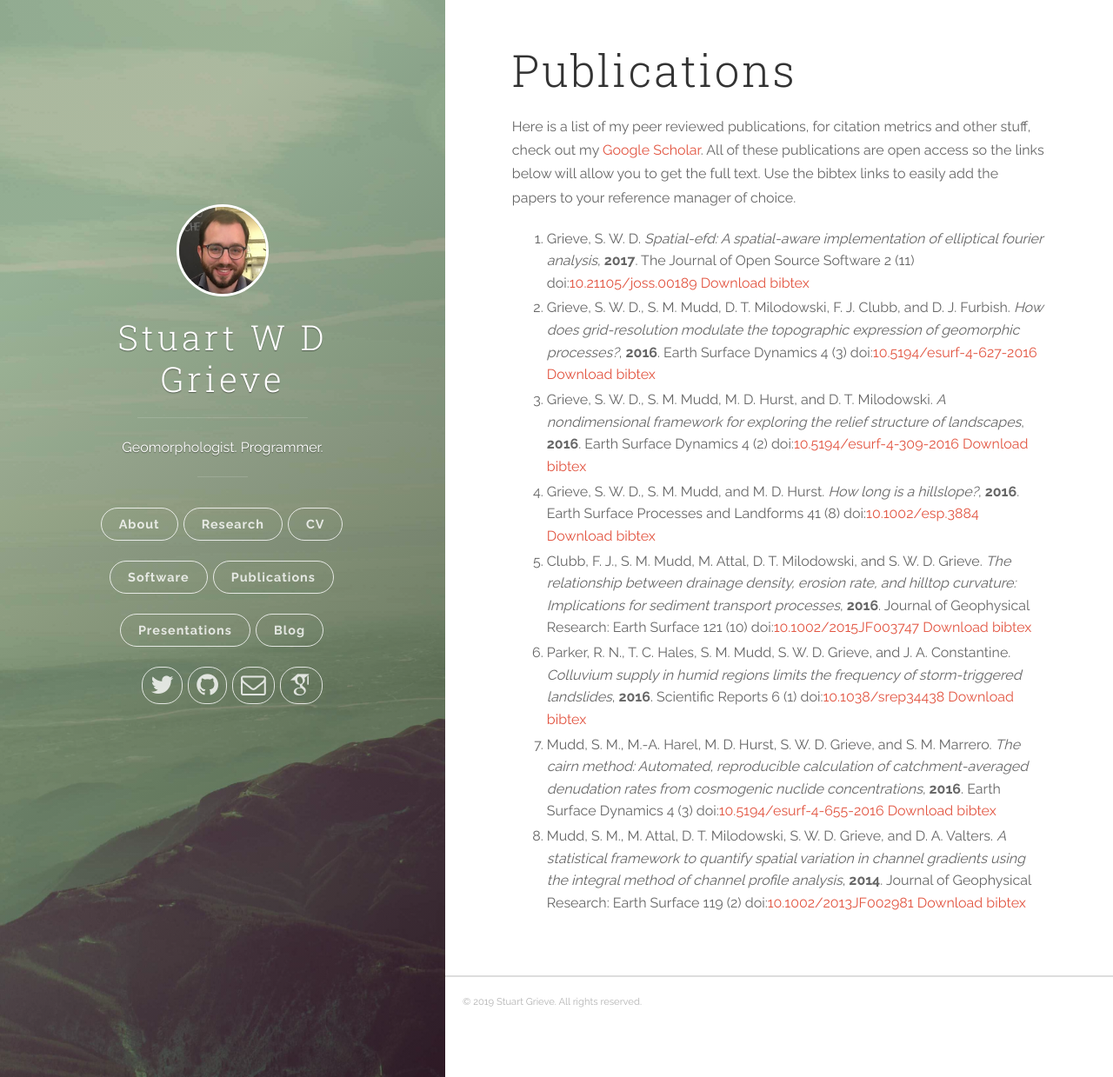
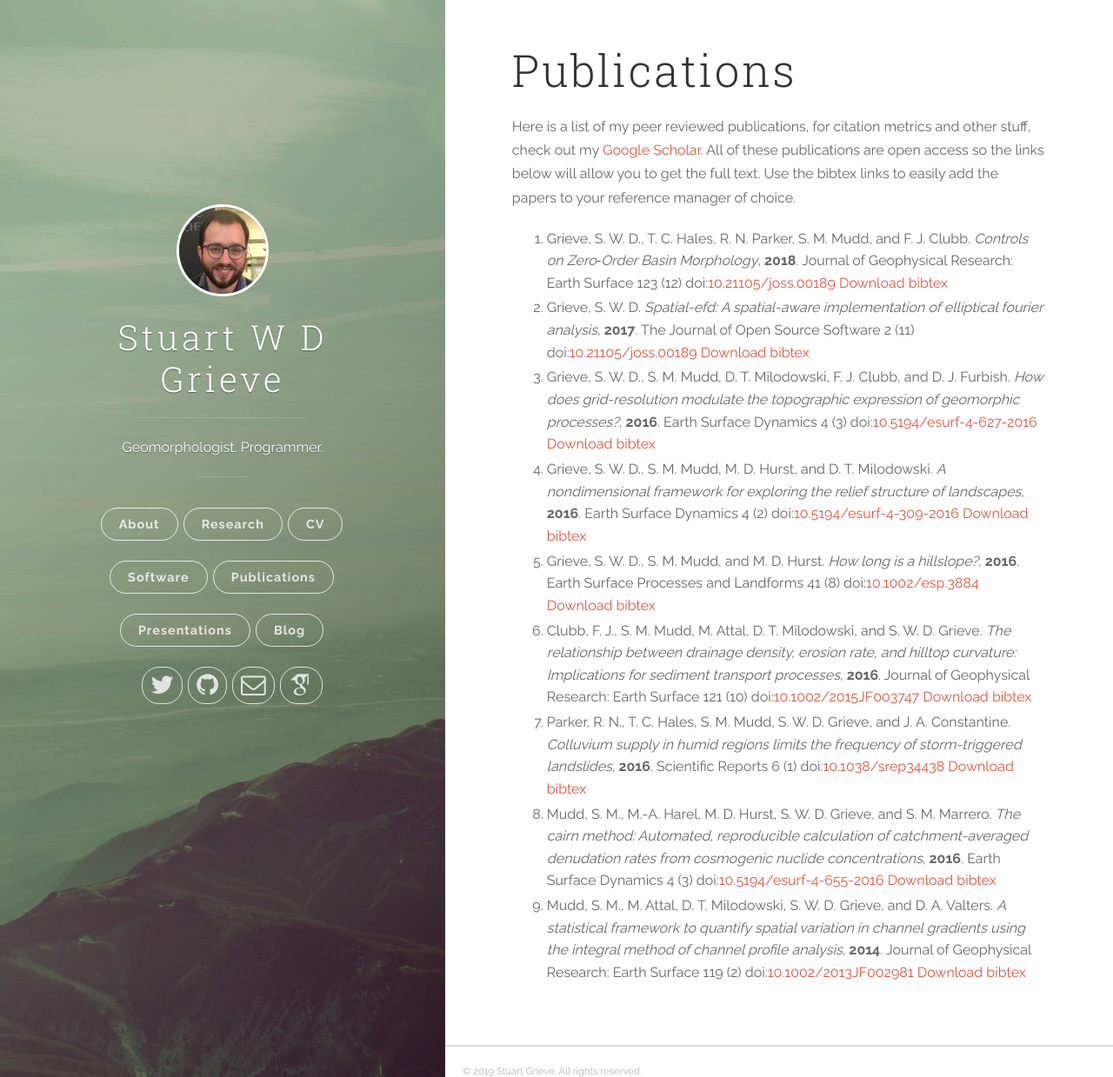
Before and after one commit to sgrieve/sgrieve.github.io, a Jekyll site: the page built from pubs.md, in a window 1280 px wide and 1239 px high. Shown: the whole window at 87% size. Built offline with Jekyll 4.4.1, drawn with Linux system fonts in a browser that asks for light colours; nearby versions of some CDN libraries; some web fonts are replaced.

Commit message:
adding new paper to pubs

```diff
--- a/pubs.md
+++ b/pubs.md
@@ -6,6 +6,7 @@ permalink: pubs/
 
 Here is a list of my peer reviewed publications, for citation metrics and other stuff, check out my [Google Scholar](https://scholar.google.co.uk/citations?user=VwQbAzQAAAAJ&hl=en). All of these publications are open access so the links below will allow you to get the full text. Use the bibtex links to easily add the papers to your reference manager of choice.
 
+1.  Grieve, S. W. D., T. C. Hales, R. N. Parker, S. M. Mudd, and F. J. Clubb. *Controls on Zero‐Order Basin Morphology*, **2018**. Journal of Geophysical Research: Earth Surface 123 (12) doi:[10.21105/joss.00189](https://doi.org/10.1029/2017JF004453) [Download bibtex](http://www.doi2bib.org/#/doi/10.21105/joss.00189)
 1.  Grieve, S. W. D. *Spatial-efd: A spatial-aware implementation of elliptical fourier analysis*, **2017**. The Journal of Open Source Software 2 (11) doi:[10.21105/joss.00189](https://doi.org/10.21105/joss.00189) [Download bibtex](http://www.doi2bib.org/#/doi/10.21105/joss.00189)
 2.  Grieve, S. W. D., S. M. Mudd, D. T. Milodowski, F. J. Clubb, and D. J. Furbish. *How does grid-resolution modulate the topographic expression of geomorphic processes?*, **2016**. Earth Surface Dynamics 4 (3) doi:[10.5194/esurf-4-627-2016](https://doi.org/10.5194/esurf-4-627-2016) [Download bibtex](http://www.doi2bib.org/#/doi/10.5194/esurf-4-627-2016)
 3.  Grieve, S. W. D., S. M. Mudd, M. D. Hurst, and D. T. Milodowski. *A nondimensional framework for exploring the relief structure of landscapes*, **2016**. Earth Surface Dynamics 4 (2) doi:[10.5194/esurf-4-309-2016](https://doi.org/10.5194/esurf-4-309-2016) [Download bibtex](http://www.doi2bib.org/#/doi/10.5194/esurf-4-309-2016)
```
